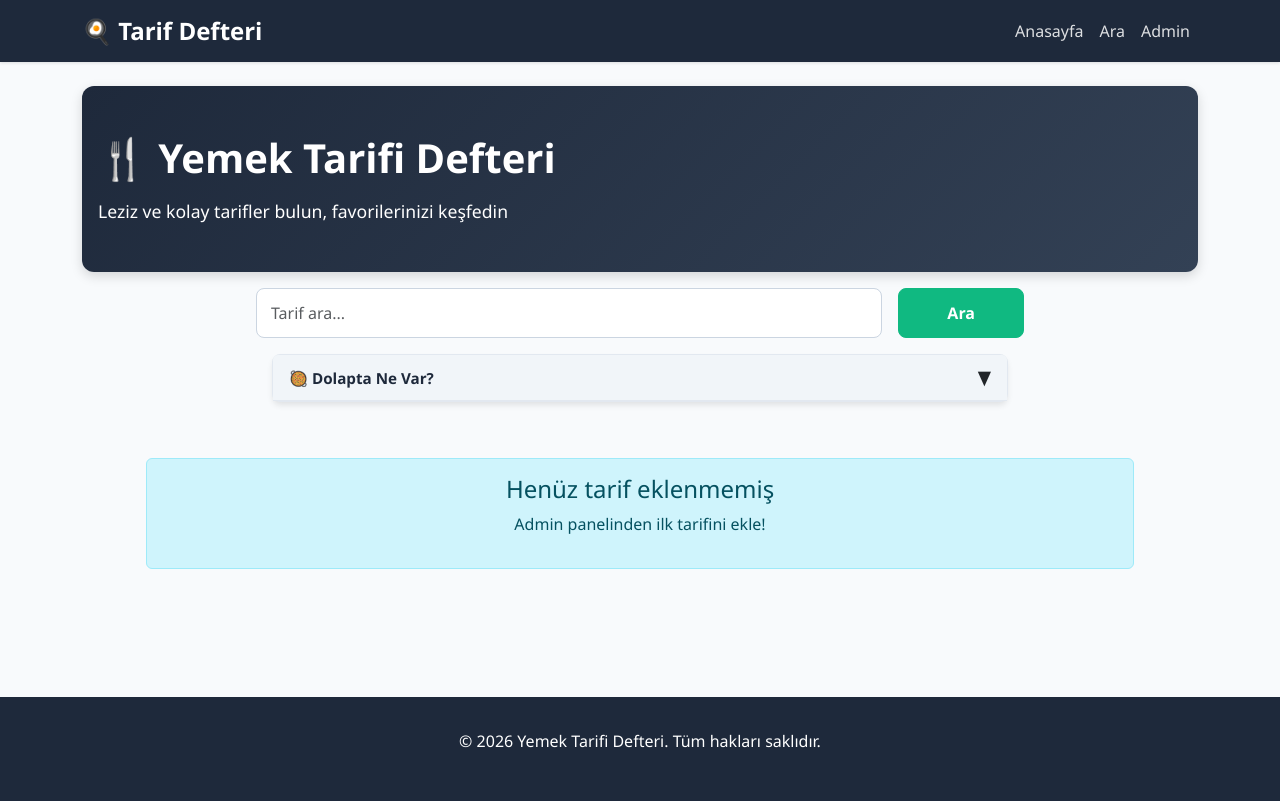
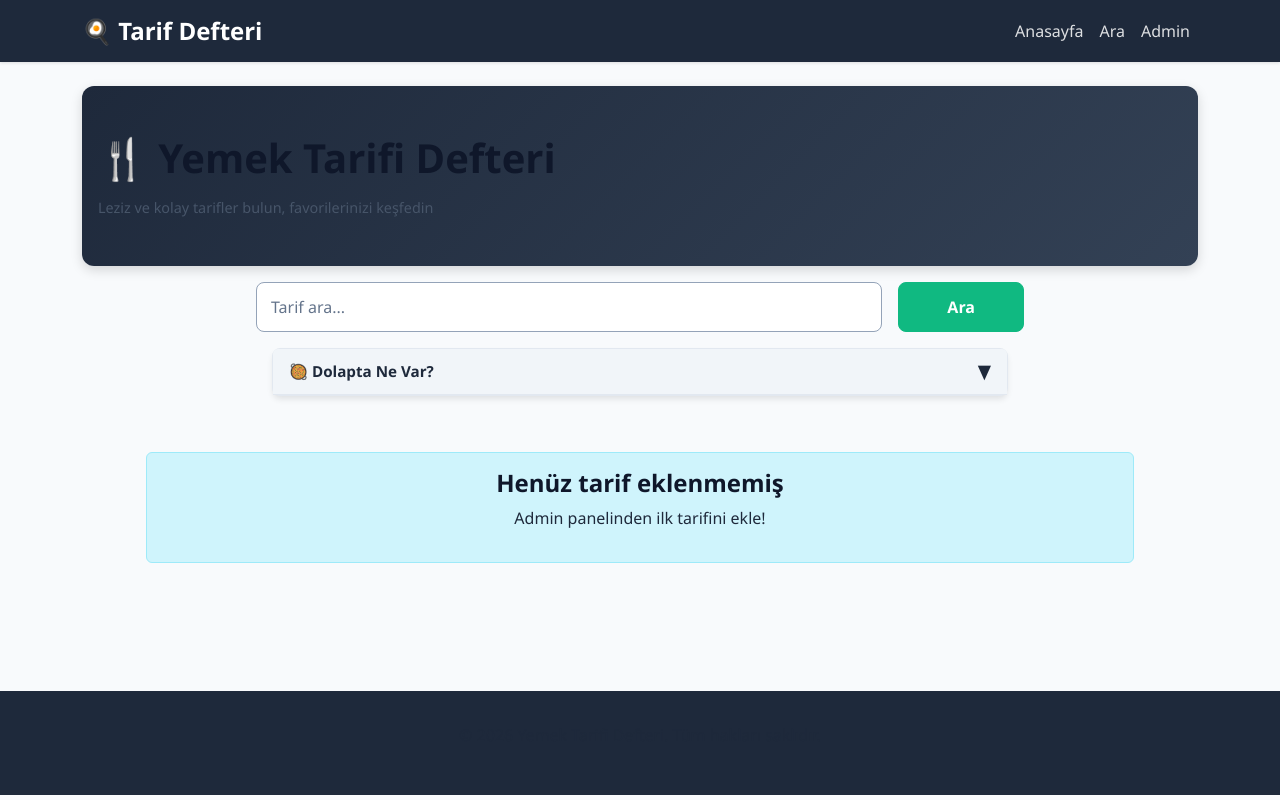
Before and after one commit to izeluysal/yemek, a Flask app: page / in a window 1280 px wide. Run offline with Flask 3, Linux system fonts and the light colour scheme; data that the repository does not hold is empty.

Commit message:
Add comprehensive text readability CSS rules for all page elements

```diff
--- a/templates/index.html
+++ b/templates/index.html
@@ -3,6 +3,41 @@
 {% block title %}Anasayfa - Yemek Tarifi Defteri{% endblock %}
 
 {% block content %}
+<style>
+  /* Metin ve etiket okunabilirlik kuralları */
+  body, p, span, div, small, label {
+    color: #1e293b !important;
+  }
+  .card-title, h1, h2, h3, h4, h5 {
+    color: #0f172a !important;
+    font-weight: 700 !important;
+  }
+  .card-text, .card p, .card small {
+    color: #475569 !important;
+    font-size: 0.9rem !important;
+    line-height: 1.4 !important;
+  }
+  /* Butonlar */
+  .btn-success, .btn-primary, button[type="submit"], a.btn {
+    color: #ffffff !important;
+    font-weight: 600 !important;
+  }
+  /* Arama ve filtreleme alanları */
+  input[type="text"], .form-control {
+    color: #0f172a !important;
+    border: 1.5px solid #94a3b8 !important;
+    background-color: #ffffff !important;
+  }
+  input::placeholder {
+    color: #64748b !important;
+    opacity: 1 !important;
+  }
+  /* İstatistik kutuları */
+  .text-muted, .stat-label, .kpi-label {
+    color: #64748b !important;
+    font-weight: 500 !important;
+  }
+</style>
 <!-- Hero Section -->
 <div class="mb-3">
     <div class="card text-white" style="border-radius: 12px; box-shadow: 0 4px 12px rgba(0, 0, 0, 0.15); background: linear-gradient(135deg, #1e293b 0%, #334155 100%);">
```
